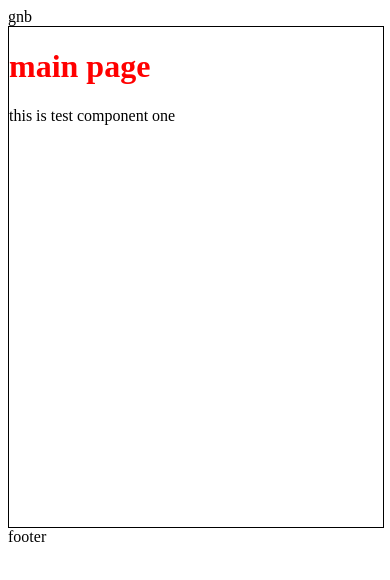
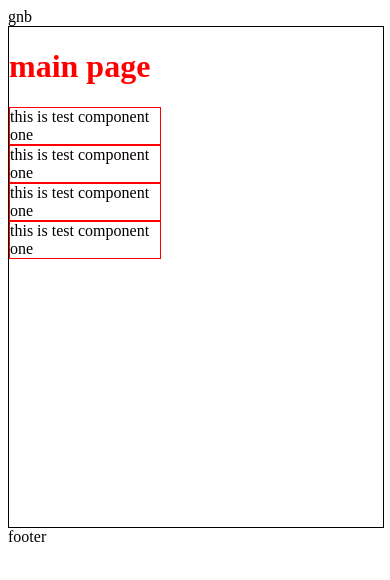
Before and after one commit to paperbag-dev/stamp-front, a React app: page / in a window 390 px wide. Shown: the top 580 px of the page. Built offline with nearby package versions, Linux system fonts and the light colour scheme.

Commit message:
CHG: 반응형 스타일 적용 mixin 추가

```diff
--- a/src/client/Root.tsx
+++ b/src/client/Root.tsx
@@ -1,5 +1,6 @@
 import React from 'react';
 import { BrowserRouter } from 'react-router-dom';
+
 import App from 'App';
 
 const Root = () => (
--- a/src/pages/Main.tsx
+++ b/src/pages/Main.tsx
@@ -8,9 +8,14 @@ import './style/Main.scss';
 export default class Main extends React.Component {
   render() {
     return (
-      <div className="page-wrapper">
-        <h1>main page</h1>
-        <TestComponentOne />
+      <div className={"page-wrapper"}>
+        <h1 className={"page-title"}>main page</h1>
+        <div className={"component-wrapper"}>
+          <div className={"item"}><TestComponentOne /></div>
+          <div className={"item"}><TestComponentOne /></div>
+          <div className={"item"}><TestComponentOne /></div>
+          <div className={"item"}><TestComponentOne /></div>
+        </div>
       </div>
     )
   }
--- a/src/pages/style/Main.scss
+++ b/src/pages/style/Main.scss
@@ -1,9 +1,27 @@
-.page-wrapper {
-  width: 100%;
-  height: 500px;
-  border: solid 1px black;
+@import 'styles/mixins/_media.scss';
 
-  h1 {
+.page {
+  &-wrapper {
+    width: 100%;
+    height: 500px;
+    border: solid 1px black;
+  }
+
+  &-title {
     color: red;
   }
 }
+
+.component-wrapper {
+  display: flex;
+  flex-direction: row;
+
+  @include respond-to(sm) {
+    flex-direction: column;
+  }
+}
+
+.item {
+  width: 150px;
+  border: solid 1px red;
+}
--- /dev/null
+++ b/src/styles/mixins/_media.scss
@@ -0,0 +1,24 @@
+$breakpoints: (
+  'xs': ( max-width: 359px ),
+  'sm': ( max-width: 767px ),
+  'md': ( min-width: 768px ) and ( max-width: 1079px ),
+  'lg': ( min-width: 768px ),
+);
+
+@mixin respond-to($breakpoint) {
+  // If the key exists in the map
+  @if map-has-key($breakpoints, $breakpoint) {
+    // Prints a media query based on the value
+    @media #{inspect(map-get($breakpoints, $breakpoint))} {
+      @content;
+    }
+  } @else if $breakpoint == "" {
+    @content;
+  }
+
+  // If the key doesn't exist in the map
+  @else {
+    @warn "Unfortunately, no value could be retrieved from `#{$breakpoint}`. "
+        + "Available breakpoints are: #{map-keys($breakpoints)}.";
+  }
+}
```
